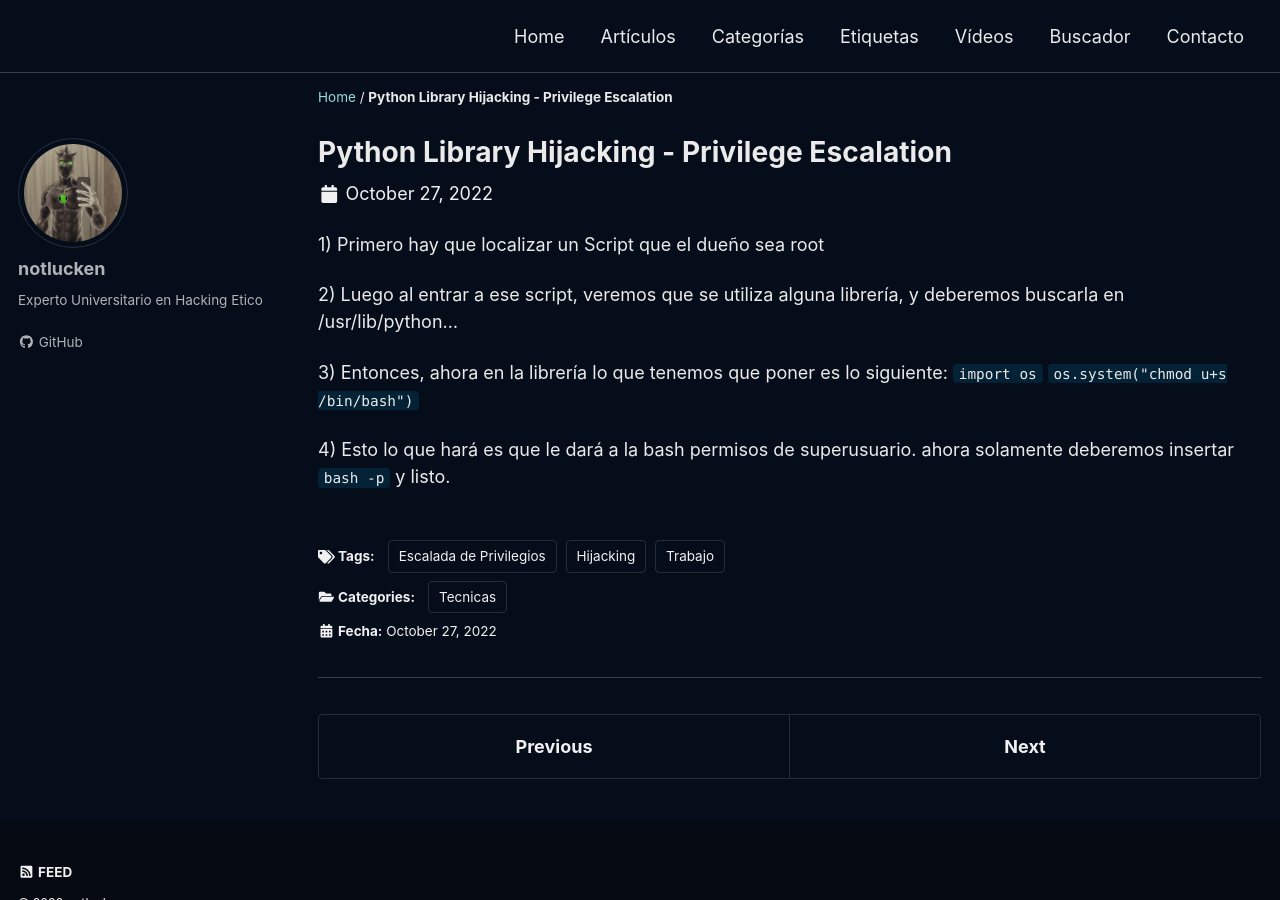
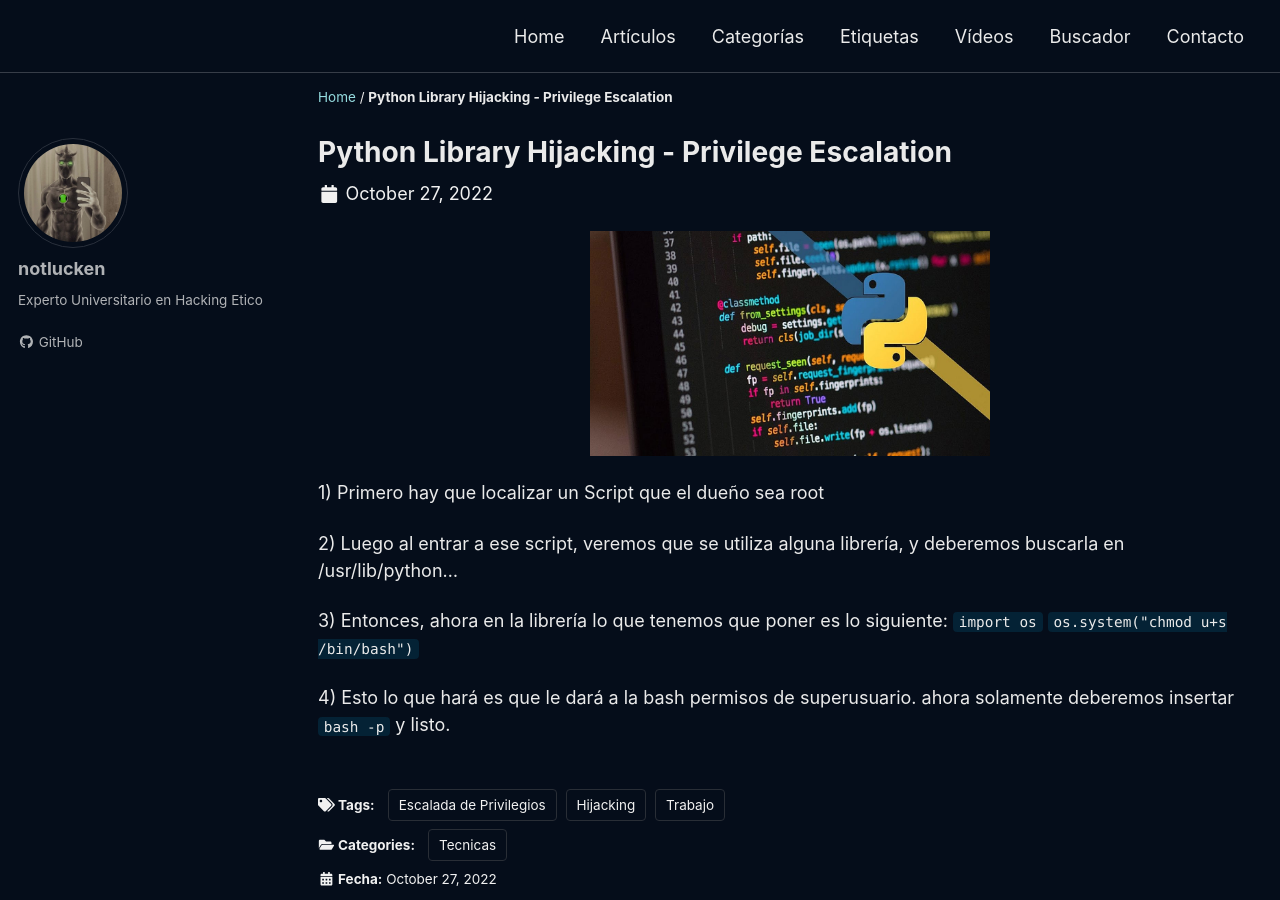
Before and after one commit to notlucken/notlucken.github.io, a Jekyll site: the page built from _posts/2022-10-28-python-library-privilege-escalation.md, in a window 1280 px wide and 900 px high. Built offline with Jekyll 4.4.1, drawn with Linux system fonts in a browser that asks for light colours; cached includes are drawn as plain includes; a script that is not in the unit is left out.

Commit message:
updated pythonL

```diff
--- a/_posts/2022-10-28-python-library-privilege-escalation.md
+++ b/_posts/2022-10-28-python-library-privilege-escalation.md
@@ -15,7 +15,8 @@ tags:
   - Trabajo
 ---
 
-<p img src='/assets/images/pythonLibrary/logo.jpg' width=200>
+<p align="center">
+<img src="/assets/images/pythonLibrary/logo.jpg" width="400">
 </p>
 1) Primero hay que localizar un Script que el dueño sea root
 
```
